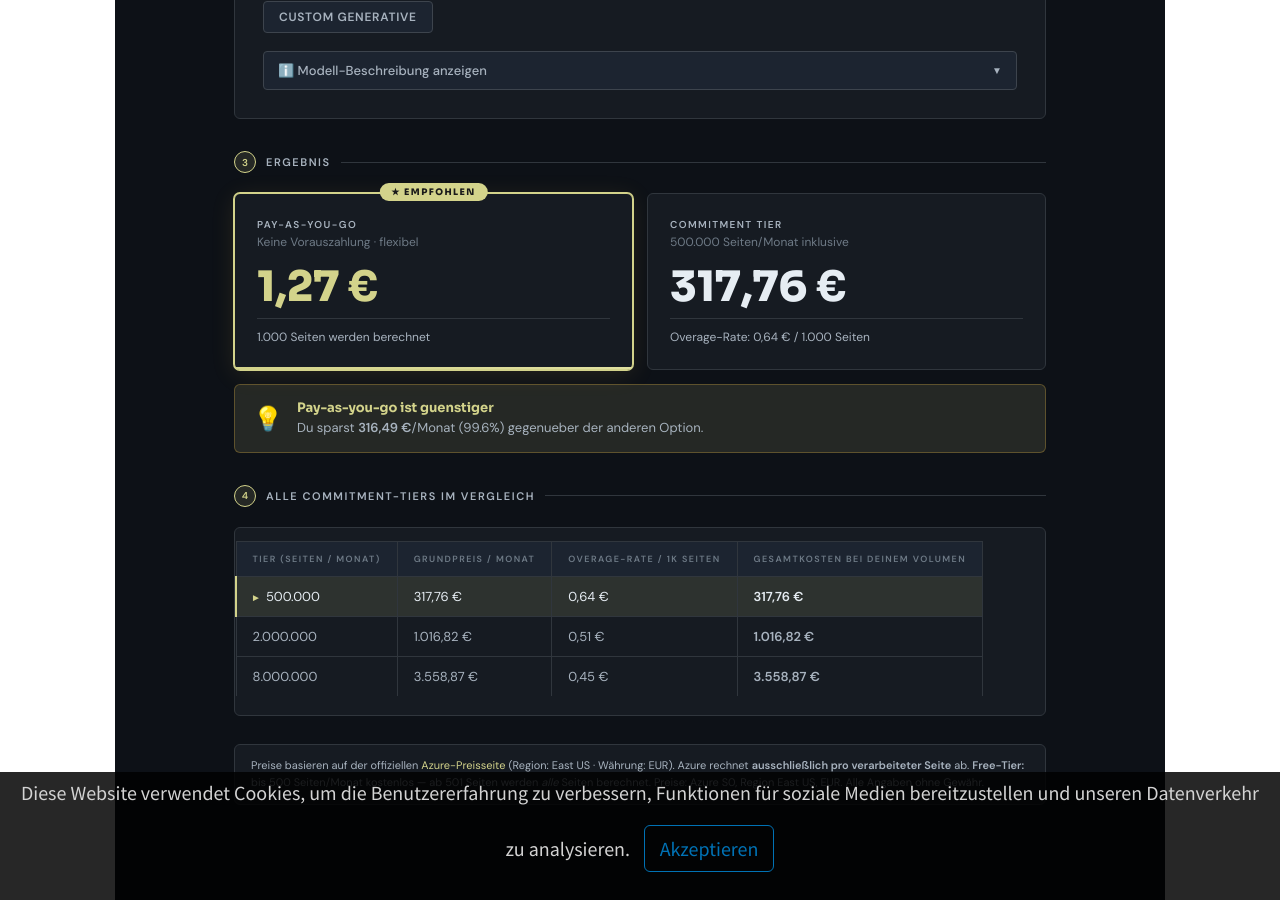
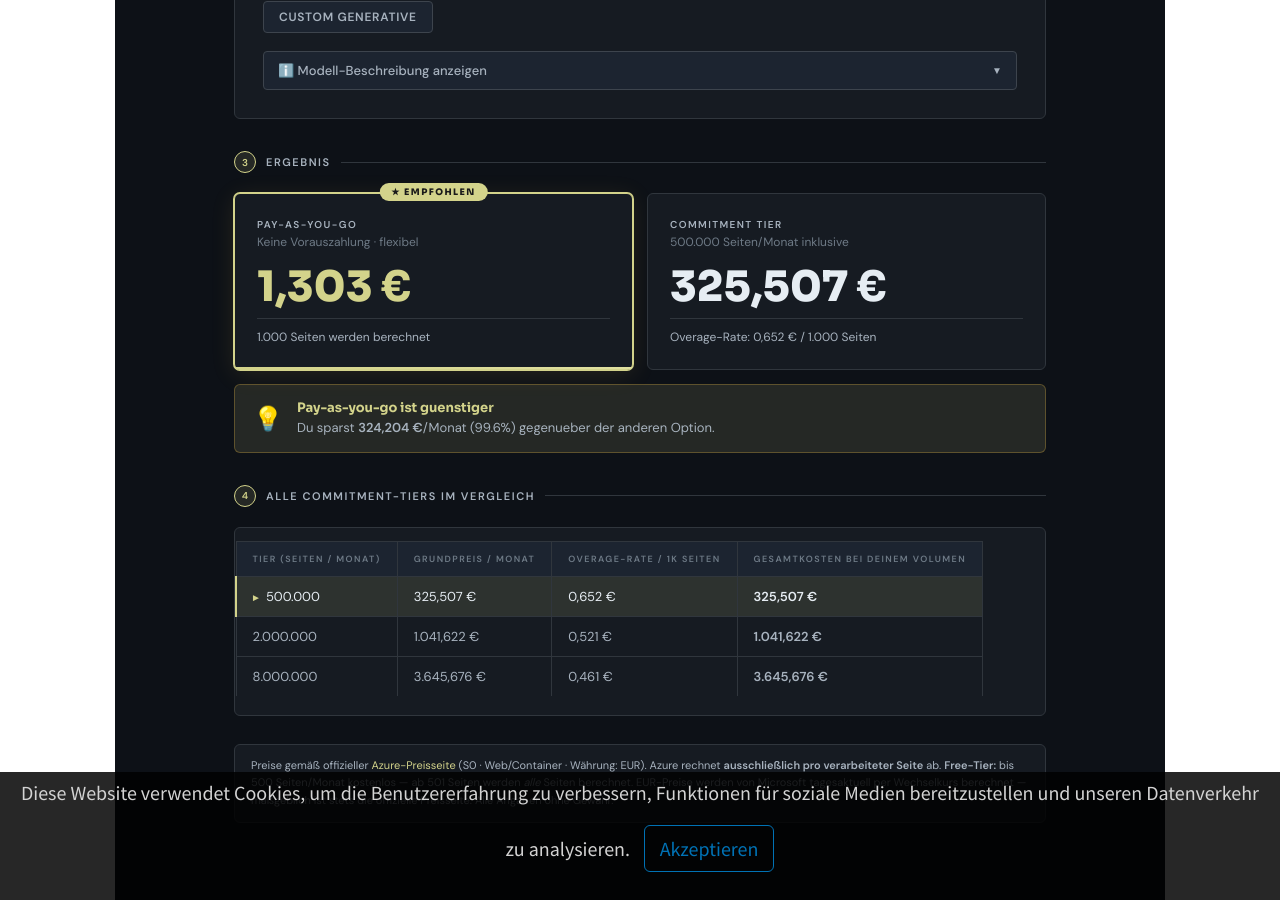
Before and after one commit to joriskahle007/joriskahle007.github.io, a Jekyll site: the page built from doc.html, in a window 1280 px wide and 900 px high, scrolled down 1174 px. Built offline with Jekyll 4.4.1, drawn with Linux system fonts in a browser that asks for light colours; a script that is not in the unit is left out; some of the changed lines change nothing that is shown.

Commit message:
Update doc.html

```diff
--- a/doc.html
+++ b/doc.html
@@ -19,7 +19,6 @@ title: "Document Intelligence"
     padding:0 0 64px;min-height:60vh;
   }
   .calc-root h1,.calc-root h2,.calc-root h3{font-family:var(--font-head);}
-
   /* Hero */
   .ck-hero{background:linear-gradient(160deg,#0d1117 0%,#161b22 60%,#1a2030 100%);border-bottom:1px solid var(--border);padding:52px 24px 44px;position:relative;overflow:hidden;}
   .ck-hero::before{content:'';position:absolute;inset:0;pointer-events:none;background:radial-gradient(ellipse 50% 70% at 80% 50%,rgba(227,179,65,0.07) 0%,transparent 55%),radial-gradient(ellipse 30% 50% at 15% 80%,rgba(63,185,80,0.04) 0%,transparent 50%);}
@@ -29,7 +28,6 @@ title: "Document Intelligence"
   .ck-hero h1{font-size:clamp(26px,4vw,42px);font-weight:800;line-height:1.1;color:var(--text);margin-bottom:12px;letter-spacing:-0.02em;}
   .ck-hero h1 span{color:var(--gold);}
   .ck-hero p{font-size:15px;color:var(--muted);line-height:1.7;max-width:580px;font-weight:400;}
-
   /* Layout */
   .ck-body{max-width:860px;margin:0 auto;padding:36px 24px;}
   .ck-sec{display:flex;align-items:center;gap:10px;margin-bottom:20px;}
@@ -37,23 +35,19 @@ title: "Document Intelligence"
   .ck-sec-label{font-size:11px;font-weight:600;letter-spacing:0.14em;text-transform:uppercase;color:var(--muted);}
   .ck-sec-line{flex:1;height:1px;background:var(--border);}
   .ck-gap{height:36px;}
-
   /* Card */
   .ck-card{background:var(--bg2);border:1px solid var(--border);border-radius:var(--radius);}
   .ck-card-p{padding:28px;}
   .ck-card-gold{border-top:2px solid var(--gold);}
-
   /* Volume input card */
   .ck-vol-card{background:var(--bg2);border:1px solid var(--border);border-top:2px solid var(--gold);border-radius:var(--radius);padding:28px;margin-bottom:14px;}
   .ck-label{font-size:10px;font-weight:600;letter-spacing:0.14em;text-transform:uppercase;color:var(--muted);margin-bottom:14px;}
-
   .ck-val-row{display:flex;align-items:center;gap:14px;margin-bottom:22px;}
   .ck-big-val{font-family:var(--font-head);font-size:52px;font-weight:800;color:var(--text);line-height:1;flex-shrink:0;}
   .ck-big-val sup{font-size:14px;color:var(--gold);font-weight:600;margin-left:4px;vertical-align:top;padding-top:10px;}
   .ck-num-input{width:160px;padding:8px 14px;background:var(--bg3);border:1px solid var(--border2);border-radius:4px;color:var(--text);font-family:var(--font-body);font-size:15px;font-weight:600;outline:none;transition:border-color 0.15s,box-shadow 0.15s;-moz-appearance:textfield;}
   .ck-num-input::-webkit-outer-spin-button,.ck-num-input::-webkit-inner-spin-button{-webkit-appearance:none;}
   .ck-num-input:focus{border-color:var(--gold);box-shadow:0 0 0 3px var(--gold-dim);}
-
   .ck-slider-wrap{position:relative;padding-bottom:2px;}
   .ck-slider-fill{position:absolute;left:0;top:8px;height:3px;background:linear-gradient(90deg,var(--gold),var(--gold2));border-radius:2px;pointer-events:none;z-index:1;}
   input[type=range].ck-range{-webkit-appearance:none;appearance:none;width:100%;height:3px;background:var(--bg4);border-radius:2px;outline:none;cursor:pointer;position:relative;z-index:2;}
@@ -63,7 +57,6 @@ title: "Document Intelligence"
   .ck-marks{display:flex;justify-content:space-between;margin-top:12px;}
   .ck-marks span{font-size:10px;font-weight:600;color:var(--muted2);cursor:pointer;letter-spacing:0.04em;transition:color 0.15s;}
   .ck-marks span:hover{color:var(--gold);}
-
   /* Info strip */
   .ck-strip{display:grid;grid-template-columns:1fr 1px 1fr 1px 1fr;background:var(--bg2);border:1px solid var(--border);border-radius:var(--radius);overflow:hidden;margin-bottom:32px;}
   .ck-strip-cell{padding:14px 20px;}
@@ -72,13 +65,11 @@ title: "Document Intelligence"
   .ck-strip-cell .sv.gold{color:var(--gold);}
   .ck-strip-cell .sv.green{color:var(--green);}
   .ck-strip-sep{background:var(--border);}
-
   /* Model buttons */
   .ck-model-grid{display:flex;flex-wrap:wrap;gap:7px;margin-bottom:18px;}
   .ck-mbtn{padding:7px 15px;background:var(--bg3);border:1px solid var(--border2);border-radius:4px;color:var(--muted);font-family:var(--font-body);font-size:12px;font-weight:600;letter-spacing:0.06em;text-transform:uppercase;cursor:pointer;transition:all 0.15s;}
   .ck-mbtn:hover{border-color:var(--gold);color:var(--text);background:var(--gold-dim);}
   .ck-mbtn.active{border-color:var(--gold);background:var(--gold-dim);color:var(--gold);}
-
   /* Collapsible desc */
   .ck-desc-toggle{width:100%;display:flex;align-items:center;justify-content:space-between;padding:10px 14px;background:var(--bg3);border:1px solid var(--border2);border-radius:4px;color:var(--muted);font-family:var(--font-body);font-size:13px;font-weight:500;cursor:pointer;transition:background 0.15s,border-color 0.15s,color 0.15s;text-align:left;}
   .ck-desc-toggle:hover{background:var(--gold-dim);border-color:var(--gold);color:var(--gold);}
@@ -91,7 +82,6 @@ title: "Document Intelligence"
   .ck-mbody{font-size:13px;color:var(--muted);line-height:1.65;margin-bottom:10px;}
   .ck-mtags{display:flex;flex-wrap:wrap;gap:5px;}
   .ck-mtag{font-size:10px;font-weight:600;padding:2px 9px;background:var(--bg4);border:1px solid var(--border);border-radius:3px;color:var(--muted2);letter-spacing:0.04em;}
-
   /* Result cards */
   .ck-rgrid{display:grid;grid-template-columns:1fr 1fr;gap:14px;margin-bottom:14px;}
   @media(max-width:580px){.ck-rgrid{grid-template-columns:1fr;}}
@@ -104,7 +94,6 @@ title: "Document Intelligence"
   .ck-rcard.winner .rprice{color:var(--gold);}
   .ck-rcard .rdetail{font-size:12px;color:var(--muted);padding-top:10px;border-top:1px solid var(--border);}
   .ck-winner-line{position:absolute;bottom:0;left:0;right:0;height:2px;background:linear-gradient(90deg,var(--gold),var(--gold2));border-radius:0 0 5px 5px;}
-
   /* Banner */
   .ck-banner{padding:14px 18px;border-radius:var(--radius);display:flex;align-items:center;gap:14px;}
   .ck-banner.savings{background:var(--gold-dim);border:1px solid rgba(227,179,65,0.3);}
@@ -114,7 +103,6 @@ title: "Document Intelligence"
   .ck-btitle.gold{color:var(--gold);}
   .ck-btitle.green{color:var(--green);}
   .ck-bsub{font-size:13px;color:var(--muted);line-height:1.5;}
-
   /* Tier table */
   .ck-table{width:100%;border-collapse:collapse;font-size:13px;}
   .ck-table th{font-size:9px;font-weight:600;letter-spacing:0.16em;text-transform:uppercase;color:var(--muted2);padding:11px 16px;text-align:left;background:var(--bg3);border-bottom:1px solid var(--border);}
@@ -123,12 +111,10 @@ title: "Document Intelligence"
   .ck-table tr.arow td{background:var(--gold-dim);color:var(--text);}
   .ck-table tr.arow td:first-child{border-left:2px solid var(--gold);padding-left:14px;}
   .ck-caret{color:var(--gold);margin-right:5px;font-size:10px;}
-
   /* Note */
   .ck-note{margin-top:28px;padding:12px 16px;background:var(--bg2);border:1px solid var(--border);border-radius:var(--radius);font-size:11px;color:var(--muted);line-height:1.6;}
   .ck-note a{color:var(--gold);text-decoration:none;}
   .ck-note a:hover{text-decoration:underline;}
-
   /* Animations */
   @keyframes ckFadeUp{from{opacity:0;transform:translateY(10px)}to{opacity:1;transform:translateY(0)}}
   .ck-fu{animation:ckFadeUp 0.45s ease both;}
@@ -283,9 +269,9 @@ title: "Document Intelligence"
 
     <!-- Hinweis -->
     <div class="ck-note ck-fu">
-      Preise basieren auf der offiziellen
+      Preise gem&auml;&szlig; offizieller
       <a href="https://azure.microsoft.com/en-us/pricing/details/document-intelligence/" target="_blank">Azure-Preisseite</a>
-      (Region: East US &middot; W&auml;hrung: EUR). Azure rechnet <strong>ausschlie&szlig;lich pro verarbeiteter Seite</strong> ab. <strong>Free-Tier:</strong> bis 500 Seiten/Monat kostenlos &mdash; ab 501 Seiten werden <em>alle</em> Seiten berechnet. Preise: Azure S0, Region East US, EUR. Alle Angaben ohne Gew&auml;hr.
+      (S0 &middot; Web/Container &middot; W&auml;hrung: EUR). Azure rechnet <strong>ausschlie&szlig;lich pro verarbeiteter Seite</strong> ab. <strong>Free-Tier:</strong> bis 500 Seiten/Monat kostenlos &mdash; ab 501 Seiten werden <em>alle</em> Seiten berechnet. EUR-Preise werden von Microsoft tagesaktuell per Wechselkurs berechnet &mdash; ma&szlig;geblich ist stets die offizielle Preisseite. Alle Angaben ohne Gew&auml;hr.
     </div>
 
   </div>
@@ -295,98 +281,112 @@ title: "Document Intelligence"
 (function(){
   var FREE = 500;
 
-  // ── Preise (EUR, Region East US, Stand 2025) ─────────────
-  // Free-Tier: bis 500 Seiten/Monat kostenlos
-  // Ab 501 Seiten: ALLE Seiten werden berechnet (kein Abzug!)
-  // Read:                 €1,272/1K (0-1M Seiten), €0,509/1K (>1M)
-  // Prebuilt:             €8,488/1K
-  // Custom Extraction:    €25,464/1K
-  // Custom Classification:€8,488/1K
-  // Custom Generative:    €84,879/1K (kein Commitment Tier)
+  // ── OFFIZIELLE EUR-PREISE ────────────────────────────────────────────────
+  // Quelle: azure.microsoft.com/en-us/pricing/details/document-intelligence/
+  // Instanz: S0 – Web/Container  |  Letzte Aktualisierung: April 2025
+  //
+  // PAY-AS-YOU-GO
+  //   Read:                  €1,303 / 1K (0–1M Seiten)  |  €0,521 / 1K (>1M)
+  //   Prebuilt (alle):       €8,681 / 1K
+  //   Custom Classification: €2,605 / 1K
+  //   Custom Extraction:     €26,041 / 1K
+  //   Custom Generative:     N/A (kein veröffentlichter Preis, kein Commitment Tier)
+  //
+  // COMMITMENT TIERS – Azure (nicht Connected Container)
+  //   Custom Extraction:
+  //     20K  Seiten → €468,730 / Mo  |  Overage €23,437 / 1K
+  //     100K Seiten → €2.083,243 / Mo |  Overage €20,833 / 1K
+  //     500K Seiten → €9.114,188 / Mo |  Overage €18,229 / 1K
+  //   Prebuilt:
+  //     20K  Seiten → €164,924 / Mo  |  Overage €8,247 / 1K
+  //     100K Seiten → €781,217 / Mo  |  Overage €7,813 / 1K
+  //     500K Seiten → €3.472,072 / Mo |  Overage €6,945 / 1K
+  //   Read:
+  //     500K  Seiten → €325,507 / Mo  |  Overage €0,652 / 1K
+  //     2M    Seiten → €1.041,622 / Mo |  Overage €0,521 / 1K
+  //     8M    Seiten → €3.645,676 / Mo |  Overage €0,461 / 1K
+  //   Custom Classification: gleiche Tiers wie Prebuilt
+  // ────────────────────────────────────────────────────────────────────────
+
   var PAYG = {
-    // Preise in EUR, Region East US, Stand 2025 – direkt von Microsoft-Preisseite
-    // Free-Tier: 0–500 Seiten/Monat kostenlos; ab 501 Seiten werden ALLE Seiten berechnet
-    read:                 { tiers: [{to:1000000, rate:1.272}, {to:Infinity, rate:0.509}] },
-    prebuilt:             { flat: 8.474 },
-    customExtraction:     { flat: 25.421 },
-    customClassification: { flat: 2.543 },
-    customGenerative:     { flat: 25.421 }
+    read:                 { tiers: [{to:1000000, rate:1.303}, {to:Infinity, rate:0.521}] },
+    prebuilt:             { flat: 8.681 },
+    customExtraction:     { flat: 26.041 },
+    customClassification: { flat: 2.605 },
+    customGenerative:     null  // N/A – kein veröffentlichter EUR-Preis
   };
 
-  // Commitment Tiers (monatlicher Grundpreis + Overage-Rate pro 1K Seiten)
   var COMMIT = {
-    // Preise in EUR, Azure (nicht Connected Container), direkt von Microsoft-Preisseite
+    read: [
+      {pages:  500000, price:   325.507, overage:  0.652},
+      {pages: 2000000, price:  1041.622, overage:  0.521},
+      {pages: 8000000, price:  3645.676, overage:  0.461}
+    ],
     prebuilt: [
-      {pages:20000,   price:160.997,  overage:8.050},
-      {pages:100000,  price:762.615,  overage:7.627},
-      {pages:500000,  price:3389.400, overage:6.779}
-    ],
-    read: [
-      {pages:500000,  price:317.757,  overage:0.636},
-      {pages:2000000, price:1016.820, overage:0.509},
-      {pages:8000000, price:3558.870, overage:0.450}
+      {pages:  20000, price:   164.924, overage:  8.247},
+      {pages: 100000, price:   781.217, overage:  7.813},
+      {pages: 500000, price:  3472.072, overage:  6.945}
     ],
     customExtraction: [
-      {pages:20000,   price:457.569,  overage:22.879},
-      {pages:100000,  price:2033.640, overage:20.337},
-      {pages:500000,  price:8897.175, overage:17.795}
+      {pages:  20000, price:   468.730, overage: 23.437},
+      {pages: 100000, price:  2083.243, overage: 20.833},
+      {pages: 500000, price:  9114.188, overage: 18.229}
     ],
     customClassification: [
-      {pages:20000,   price:160.997,  overage:8.050},
-      {pages:100000,  price:762.615,  overage:7.627},
-      {pages:500000,  price:3389.400, overage:6.779}
+      {pages:  20000, price:   164.924, overage:  8.247},
+      {pages: 100000, price:   781.217, overage:  7.813},
+      {pages: 500000, price:  3472.072, overage:  6.945}
     ]
+    // customGenerative: kein Commitment Tier verfügbar
   };
 
   var MODELS = {
     prebuilt: {
       icon: '📄',
       title: 'Prebuilt – Vorgefertigte Modelle',
-      text: 'Fertig trainierte Modelle fuer die haeufigsten Dokumenttypen. Kein eigenes Training noetig – das Modell erkennt Felder automatisch. Preis: €8,474 / 1.000 Seiten.',
+      text: 'Fertig trainierte Modelle fuer die haeufigsten Dokumenttypen. Kein eigenes Training noetig – das Modell erkennt Felder automatisch. Preis: €8,681 / 1.000 Seiten.',
       tags: ['Rechnung / Invoice','Quittung / Receipt','Personalausweis / ID','Steuerformulare W-2 & 1098','Krankenversicherungskarte','Vertrag']
     },
     read: {
       icon: '🔍',
       title: 'Read / OCR – Reine Texterkennung',
-      text: 'Extrahiert Text und Grundstruktur. Keine Feldsemantik. Guenstigstes Modell – ideal fuer reine Digitalisierung. Preis: €1,272 / 1.000 Seiten (bis 1 Mio.), danach €0,509.',
+      text: 'Extrahiert Text und Grundstruktur. Keine Feldsemantik. Guenstigstes Modell – ideal fuer reine Digitalisierung. Preis: €1,303 / 1.000 Seiten (0–1 Mio.), danach €0,521 / 1.000 Seiten.',
       tags: ['Gescannte PDFs','Fotos von Dokumenten','Handschriftliche Notizen','Tabellenstruktur','Vorstufe fuer NLP-Pipelines']
     },
     customExtraction: {
       icon: '🎯',
       title: 'Custom Extraction – Massgeschneiderte Feldextraktion',
-      text: 'Eigenes Modell auf Basis deiner Dokumente. Notwendig fuer firmeninterne Formulare oder branchenspezifische Belege. Preis: €25,421 / 1.000 Seiten.',
+      text: 'Eigenes Modell auf Basis deiner Dokumente. Notwendig fuer firmeninterne Formulare oder branchenspezifische Belege. Preis: €26,041 / 1.000 Seiten.',
       tags: ['Interne Bestellformulare','Individuelle Vertragsvorlagen','Lieferscheine','Technische Datenblaetter','Branchenspezifische Belege']
     },
     customClassification: {
       icon: '🗂️',
       title: 'Custom Classification – Dokumentenklassifizierung',
-      text: 'Klassifiziert Dokumente in verschiedene Kategorien. Erkennt Typ und Grenzen in gemischten Stapeln automatisch. Preis: €8,474 / 1.000 Seiten.',
+      text: 'Klassifiziert Dokumente in verschiedene Kategorien. Erkennt Typ und Grenzen in gemischten Stapeln automatisch. Preis: €2,605 / 1.000 Seiten.',
       tags: ['Posteingang sortieren','Gemischte Stapel trennen','Automatisches Routing','Aktenverwaltung','E-Mail-Anhaenge klassifizieren']
     },
     customGenerative: {
       icon: '🤖',
       title: 'Custom Generative – KI-gestuetzte Extraktion',
-      text: 'Leistungsstaerkstes Modell. Kombiniert Dokumentenanalyse mit generativer KI fuer komplexe, unstrukturierte Dokumente. Preis: €25,421 / 1.000 Seiten. Kein Commitment Tier verfuegbar.',
+      text: 'Leistungsstaerkstes Modell. Kombiniert Dokumentenanalyse mit generativer KI fuer komplexe, unstrukturierte Dokumente. Preis: N/A (kein oeffentlicher EUR-Preis verfuegbar). Kein Commitment Tier verfuegbar.',
       tags: ['Juristische Vertraege','Medizinische Berichte','Forschungsdokumente','Freitext-Antraege','Komplexe Finanzberichte']
     }
   };
 
-  // ── State: nur eine Variable ───────────────────────────────
   var pages = 1000;
   var model = 'read';
 
   var fN = function(n){ return n.toLocaleString('de-DE'); };
-  var fU = function(n){ return n.toLocaleString('de-DE',{style:'currency',currency:'EUR',minimumFractionDigits:2}); };
+  var fU = function(n){ return n.toLocaleString('de-DE',{style:'currency',currency:'EUR',minimumFractionDigits:2,maximumFractionDigits:3}); };
   var $  = function(id){ return document.getElementById(id); };
 
-  // ── Berechnung Pay-as-you-go ───────────────────────────────
+  // ── Berechnung Pay-as-you-go ──────────────────────────────
   function calcPayG(p) {
-    // Bis 500 Seiten/Monat kostenlos; ab 501 Seiten werden ALLE Seiten berechnet
     if (p <= FREE) return 0;
     var cfg = PAYG[model];
-    if (!cfg) return 0;
+    if (cfg === null) return null; // N/A
     if (cfg.flat) return (p / 1000) * cfg.flat;
-    // gestaffelte Preise (nur Read)
+    // gestaffelte Preise (Read)
     var cost = 0, rem = p;
     for (var i = 0; i < cfg.tiers.length; i++) {
       if (rem <= 0) break;
@@ -398,7 +398,7 @@ title: "Document Intelligence"
     return cost;
   }
 
-  // ── Bestes Commitment Tier ─────────────────────────────────
+  // ── Bestes Commitment Tier ────────────────────────────────
   function calcCommit(p) {
     var tiers = COMMIT[model];
     if (!tiers) return null;
@@ -413,7 +413,7 @@ title: "Document Intelligence"
     return best;
   }
 
-  // ── Alle Tiers fuer Tabelle ────────────────────────────────
+  // ── Alle Tiers fuer Tabelle ───────────────────────────────
   function allTiers(p) {
     var tiers = COMMIT[model];
     if (!tiers) return null;
@@ -424,10 +424,8 @@ title: "Document Intelligence"
     });
   }
 
-  // ── Haupt-Render ───────────────────────────────────────────
+  // ── Haupt-Render ──────────────────────────────────────────
   function ckRender() {
-    // Bei > 500 Seiten werden ALLE Seiten abgerechnet (kein Abzug)
-    var bill   = pages > FREE ? pages : 0;
     var payg   = calcPayG(pages);
     var commit = calcCommit(pages);
     var tiers  = allTiers(pages);
@@ -452,13 +450,13 @@ title: "Document Intelligence"
     ckRenderTable(tiers, pages);
   }
 
-  // ── Slider ─────────────────────────────────────────────────
+  // ── Slider ────────────────────────────────────────────────
   function ckSliderUpdate() {
     pages = parseInt($('slider-pages').value);
     ckRender();
   }
 
-  // ── Text-Input ─────────────────────────────────────────────
+  // ── Text-Input ────────────────────────────────────────────
   function ckSyncInput() {
     var v = parseInt($('input-pages').value);
     if (isNaN(v) || $('input-pages').value === '') return;
@@ -473,23 +471,26 @@ title: "Document Intelligence"
     ckRender();
   }
 
-  // ── Schnellwahl ────────────────────────────────────────────
+  // ── Schnellwahl ───────────────────────────────────────────
   function ckSet(v) { pages = v; ckRender(); }
 
-  // ── Ergebniskarte ──────────────────────────────────────────
+  // ── Ergebniskarte ─────────────────────────────────────────
   function ckRenderCard(type, amount, commit, p) {
     var card  = $('rcard-' + type);
     var price = $('rprice-' + type);
     var det   = $('rdetail-' + type);
     var isC   = type === 'commit';
     var isFree = p <= FREE;
-    var paygC  = calcPayG(p);
-    var commC  = commit ? commit.total : Infinity;
-    var wins   = isC ? (commC < paygC) : (paygC <= commC);
+    var isNA   = PAYG[model] === null;
+
+    // Gewinner bestimmen
+    var paygC = isNA ? Infinity : (calcPayG(p) || 0);
+    var commC = commit ? commit.total : Infinity;
+    var wins  = isC ? (commC < paygC && !isNA) : (!isNA && (paygC <= commC || !commit));
 
     var ob = card.querySelector('.ck-badge');      if (ob) ob.parentNode.removeChild(ob);
     var ol = card.querySelector('.ck-winner-line');if (ol) ol.parentNode.removeChild(ol);
-    if (wins) {
+    if (wins && !isFree) {
       card.classList.add('winner');
       var b = document.createElement('div'); b.className = 'ck-badge'; b.textContent = '★ Empfohlen'; card.insertBefore(b, card.firstChild);
       var l = document.createElement('div'); l.className = 'ck-winner-line'; card.appendChild(l);
@@ -509,6 +510,13 @@ title: "Document Intelligence"
 
     if (isC) $('rcommit-sub').textContent = fN(commit.pages) + ' Seiten/Monat inklusive';
 
+    // PAYG N/A (Custom Generative)
+    if (!isC && isNA) {
+      price.textContent = 'N/A';
+      det.textContent   = 'Kein oeffentlicher EUR-Preis fuer dieses Modell veroeffentlicht.';
+      return;
+    }
+
     var val = isC ? commit.total : amount;
 
     if (isFree && !isC) {
@@ -525,11 +533,11 @@ title: "Document Intelligence"
         ? fU(commit.price) + '/Mo Grundpreis + ' + fN(ov) + ' Overage-Seiten'
         : 'Overage-Rate: ' + fU(commit.overage) + ' / 1.000 Seiten';
     } else {
-      // PAYG: Aufschluesslung bei Read (gestaffelt)
+      // PAYG: Aufschluesselung bei Read (gestaffelt)
       if (model === 'read' && p > 1000000) {
         var tier1 = Math.min(p, 1000000);
         var tier2 = p - 1000000;
-        det.textContent = fN(tier1) + ' Seiten × €1,272 + ' + fN(tier2) + ' Seiten × €0,509';
+        det.textContent = fN(tier1) + ' Seiten \u00d7 \u20ac1,303 + ' + fN(tier2) + ' Seiten \u00d7 \u20ac0,521';
       } else {
         det.textContent = fN(p) + ' Seiten werden berechnet';
       }
@@ -542,7 +550,7 @@ title: "Document Intelligence"
       a.innerHTML = '<div class="ck-banner free"><div class="ck-bicon">🎉</div><div><div class="ck-btitle green">Vollstaendig kostenlos!</div><div class="ck-bsub">Dein Volumen liegt im kostenlosen Free-Tier (bis 500 Seiten/Monat).</div></div></div>';
       return;
     }
-    if (!commit) { a.innerHTML = ''; return; }
+    if (payg === null || !commit) { a.innerHTML = ''; return; }
     var sav = Math.abs(payg - commit.total);
     if (sav < 0.50) { a.innerHTML = ''; return; }
     var cheaper = commit.total < payg ? 'Commitment Tier' : 'Pay-as-you-go';
```
